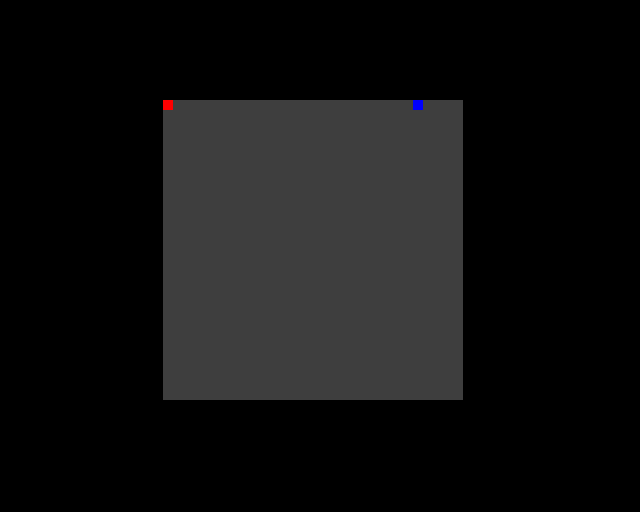
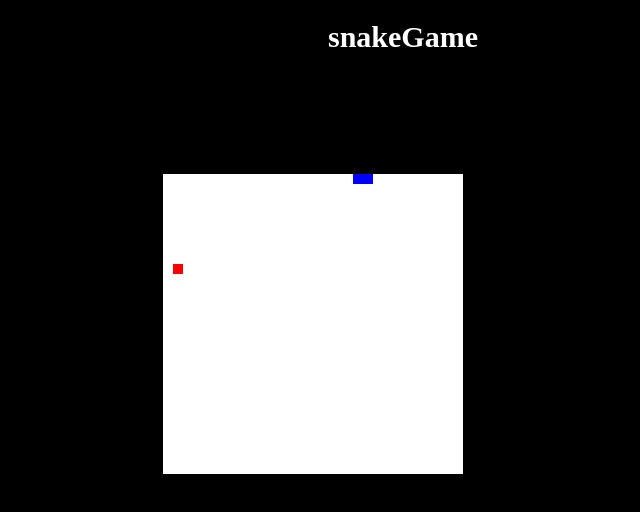
Before and after one commit to neggas/snakeGame, a plain HTML site: page index.html in a window 1280 px wide. Shown: the whole page, without its empty margins (237-877 px from the left). Drawn offline with Linux system fonts and the light colour scheme.

Commit message:
gestion du score

```diff
--- a/index.html
+++ b/index.html
@@ -2,17 +2,17 @@
 <html lang="en">
 <head>
 	<meta charset="UTF-8">
-	<title>formation git</title>
+	<title>Snake</title>
 	<link rel="stylesheet" href="style.css">
 </head>
 <body>
-
+	<h1 style="color: white;font-size: 30px;text-align: center;">snakeGame</h1>
 	<canvas
 
 	    id="canvas"
 	    height="300"
 	    width="300"
-	    style="background-color: #3e3e3e">
+	    style="background-color: white">
   	</canvas>
 
 	<script src="script.js"></script>
--- a/script.js
+++ b/script.js
@@ -4,9 +4,17 @@ const ctx = canvas.getContext('2d');
 const canvasHeight = canvas.height;
 const canvasWidth = canvas.width;
 const scale = 10;
+let speedFlow = 100;
 const nombrePosX = canvasWidth/scale; //nombre de position en x que pourais occuper la tete du serpent
 const nombrePosY = canvasHeight/scale;//nombre de position en x que pourais occuper la tete du serpent
 
+function levelUp(total)
+{
+	if(total%5 === 0)
+		return true;
+	else
+		return false;
+}
 
 
 //creation de  du serpent
@@ -142,14 +150,17 @@ function gameSetUp(){
 	}
 
 
-	window.setTimeout(gameSetUp,200);
+
+	window.setTimeout(gameSetUp,speedFlow);
 }
 
 
 //controle par le clavier
-window.addEventListener("keydown", (event)=>{
+window
+.addEventListener("keydown", (event)=>{
 	let direction = event.key.replace("Arrow","").toLowerCase();
 	serpent.changeDirection(direction);
 }, false)
 
+
 gameSetUp();
--- a/style.css
+++ b/style.css
@@ -12,6 +12,4 @@ body
 
 	margin-left:400px;
 	margin-top: 100px;
-	background: url("bg.jpg") no-repeat center;
-	background-size: cover;
 }
```
